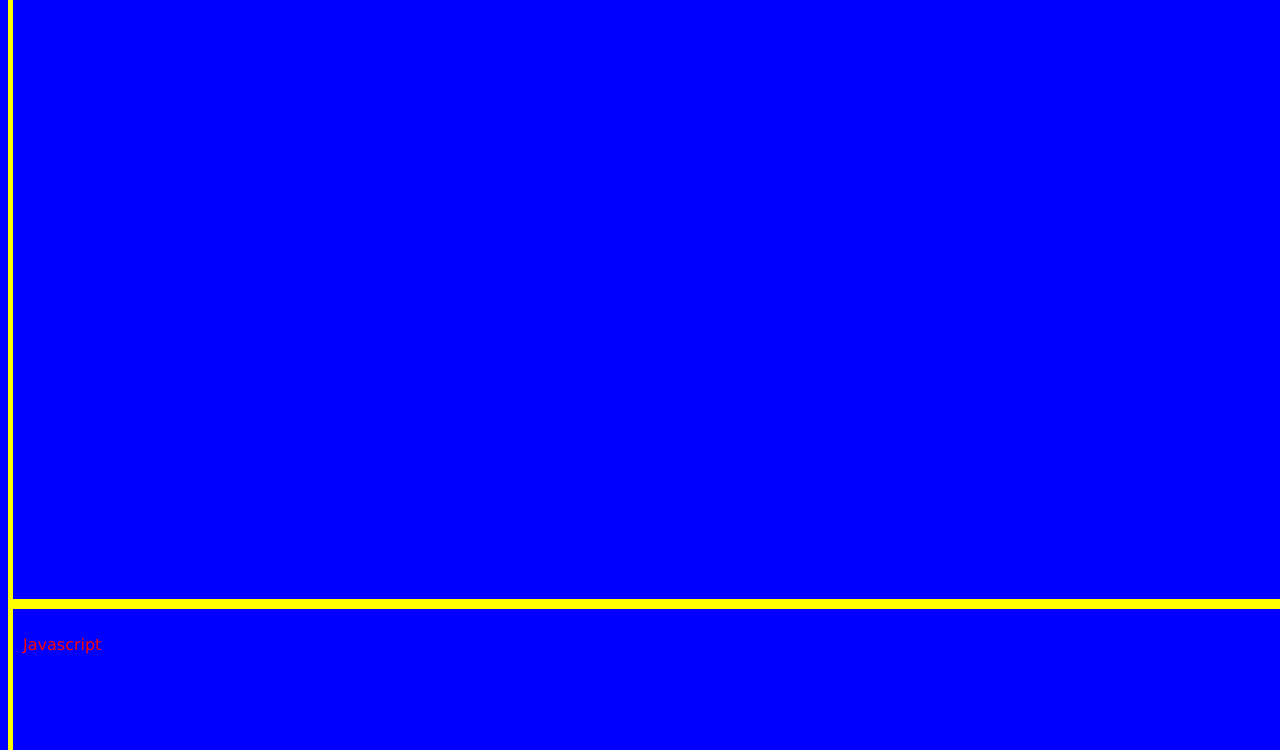
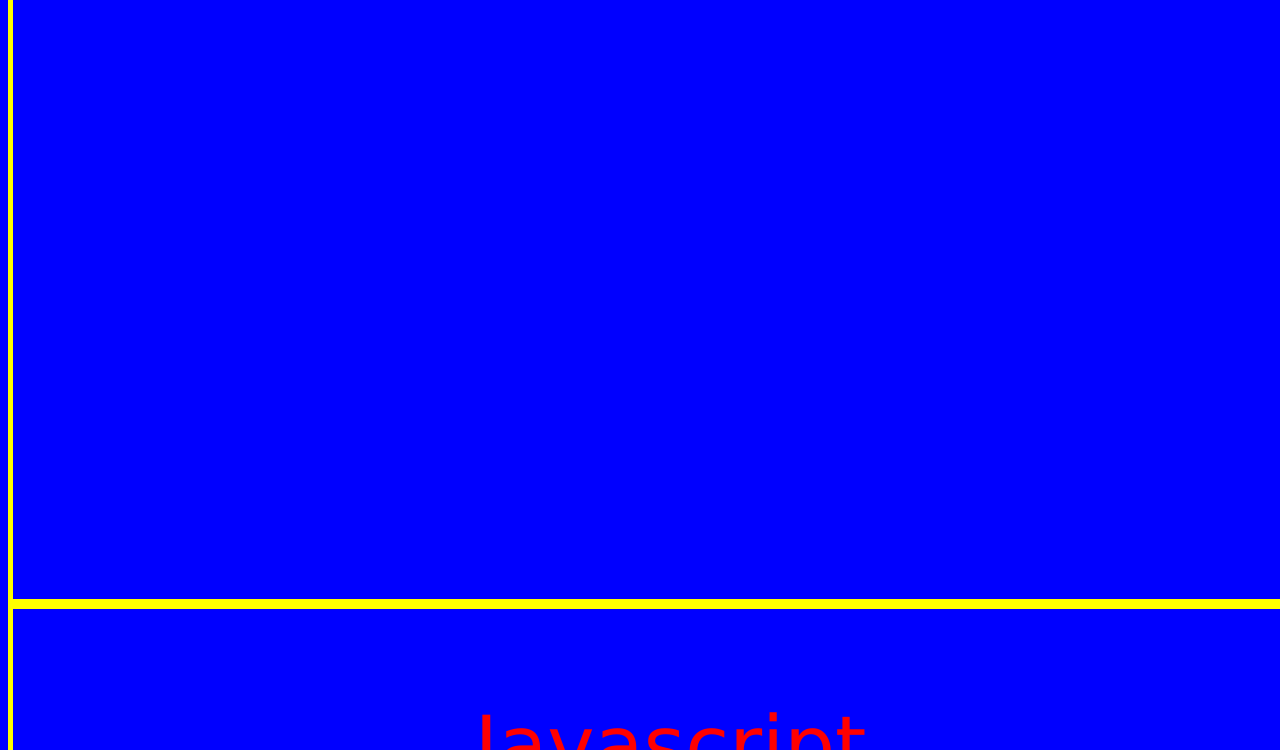
Before and after one commit to ProphetCii/ProphetCii.github.io, a plain HTML site: page experiments.html in a window 1280 px wide. Shown: the part 202-952 px from the top of the page. Drawn offline with Linux system fonts and the light colour scheme.

Commit message:
Update experiments.html

```diff
--- a/experiments.html
+++ b/experiments.html
@@ -15,6 +15,8 @@
     p {
       color:red;
       font-family: verdana;
+      font-size:500%;
+      text-align:center;
     }
 
     div {
```
